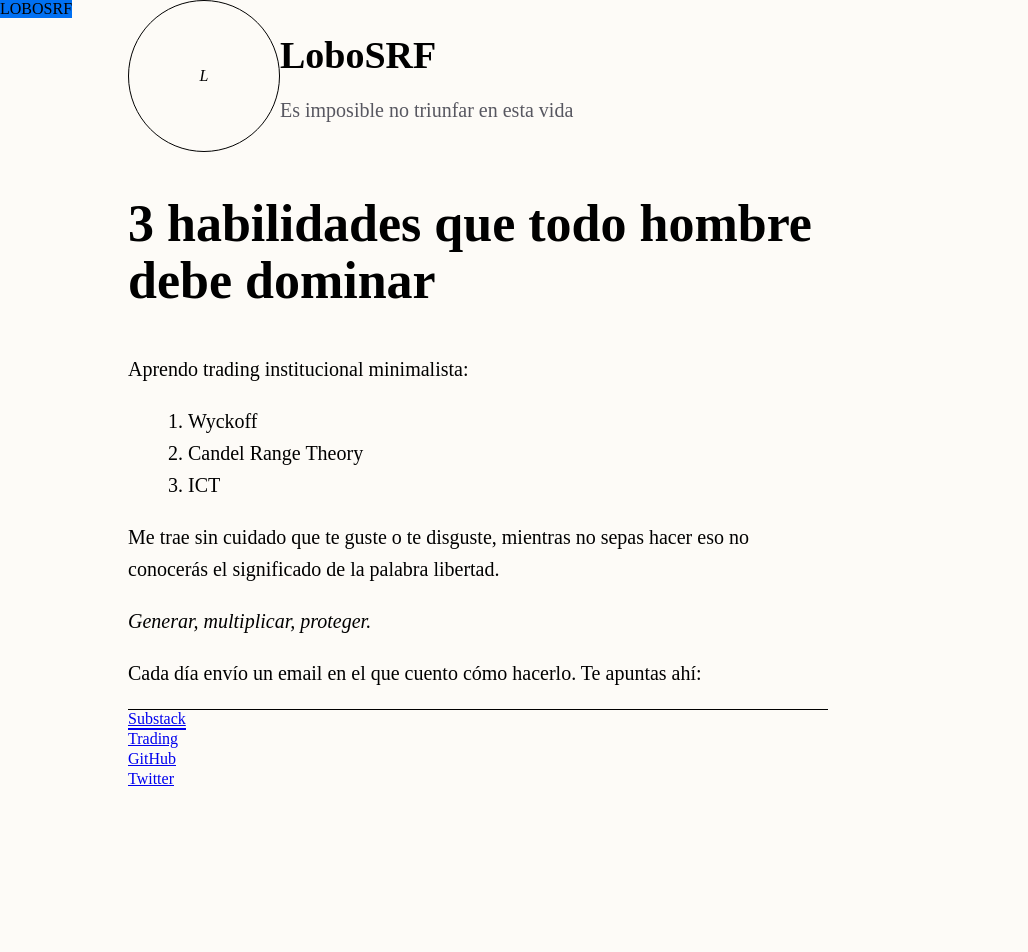
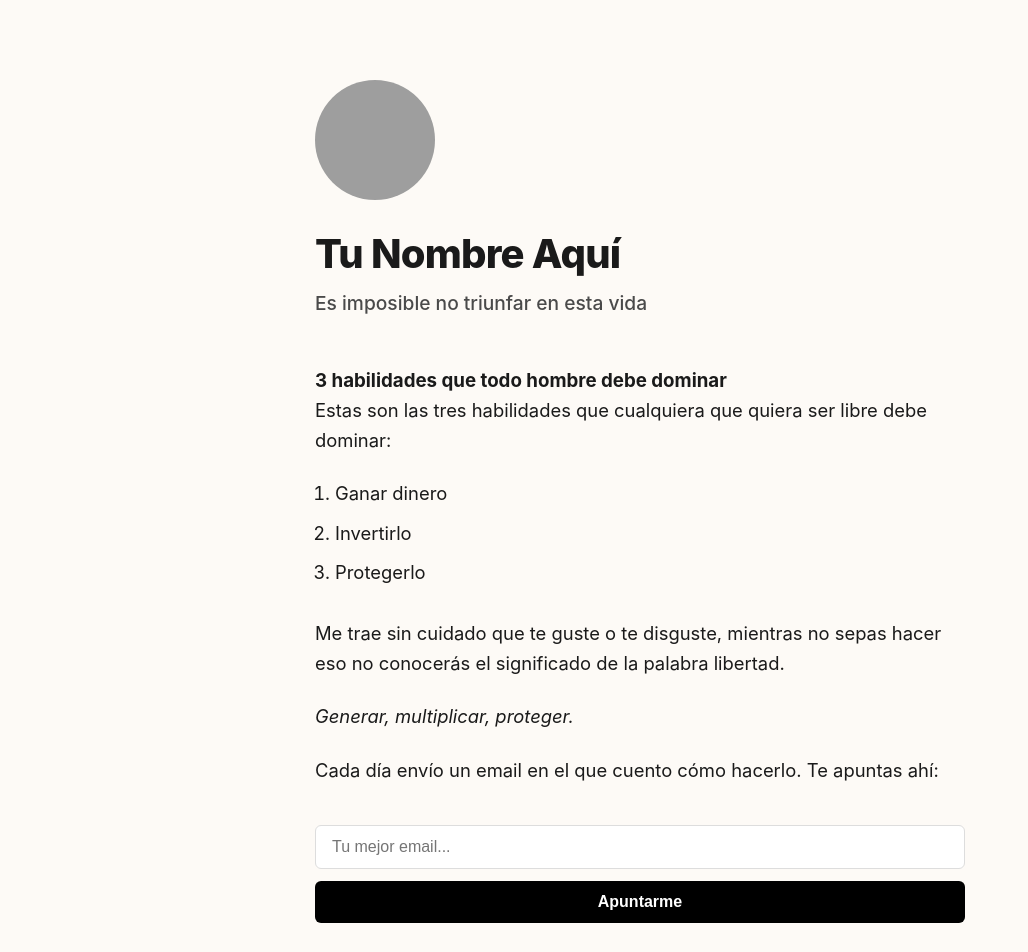
Before and after one commit to Lobosrf/My-web, a Next.js app: page / in a window 1280 px wide. Shown: the top 952 px of the page, without its empty margins (0-1028 px from the left). Before the commit the page ends 800 px from the top, so only its background shows below. Built offline with nearby package versions, Linux system fonts and the light colour scheme; grey boxes are pictures that could not be loaded.

Commit message:
final clone

```diff
--- a/app/globals.css
+++ b/app/globals.css
@@ -1,8 +1,120 @@
-@tailwind base;
-@tailwind components;
-@tailwind utilities;
+/* globals.css */
+
+:root {
+  /* El secreto del diseño: un blanco roto/crema que no cansa la vista */
+  --bg-color: #fdfaf6;
+  --text-primary: #1a1a1a;
+  --text-secondary: #4a4a4a;
+  --accent-color: #000000;
+  --max-width: 650px;
+  /* Ancho crítico para que sea legible como un libro */
+}
+
+* {
+  box-sizing: border-box;
+  margin: 0;
+  padding: 0;
+}
 
 body {
-  background-color: #fdfbf7;
-  margin: 0;
+  background-color: var(--bg-color);
+  color: var(--text-primary);
+  font-family: 'Inter', -apple-system, BlinkMacSystemFont, "Segoe UI", Roboto, sans-serif;
+  line-height: 1.6;
+  /* Interlineado generoso para que el texto "respire" */
+  display: flex;
+  flex-direction: column;
+  align-items: center;
+  padding: 80px 24px;
 }
+
+/* Contenedor principal que centra todo */
+.container {
+  max-width: var(--max-width);
+  width: 100%;
+}
+
+/* Estilo de la foto de perfil */
+.profile-img {
+  width: 120px;
+  height: 120px;
+  border-radius: 50%;
+  object-fit: cover;
+  margin-bottom: 24px;
+}
+
+/* Tipografía */
+h1 {
+  font-size: 2.5rem;
+  font-weight: 800;
+  line-height: 1.1;
+  margin-bottom: 12px;
+  letter-spacing: -0.02em;
+}
+
+h2 {
+  font-size: 1.2rem;
+  font-weight: 500;
+  color: var(--text-secondary);
+  margin-bottom: 48px;
+}
+
+p,
+li {
+  font-size: 1.15rem;
+  margin-bottom: 1.5rem;
+  color: var(--text-primary);
+}
+
+ul,
+ol {
+  margin-bottom: 2rem;
+  padding-left: 20px;
+}
+
+li {
+  margin-bottom: 10px;
+}
+
+/* Enlaces (para tu futuro menú) */
+a {
+  color: var(--text-primary);
+  text-decoration: underline;
+  text-underline-offset: 4px;
+  transition: opacity 0.2s;
+}
+
+a:hover {
+  opacity: 0.7;
+}
+
+/* Estilo para el formulario de suscripción */
+.form-container {
+  margin-top: 40px;
+  display: flex;
+  flex-direction: column;
+  gap: 12px;
+}
+
+input[type="email"] {
+  padding: 12px 16px;
+  border: 1px solid #ddd;
+  border-radius: 6px;
+  font-size: 1rem;
+  background: white;
+}
+
+button {
+  padding: 12px 24px;
+  background: var(--accent-color);
+  color: white;
+  border: none;
+  border-radius: 6px;
+  font-weight: 600;
+  cursor: pointer;
+  font-size: 1rem;
+}
+
+button:hover {
+  background: #333;
+}
--- a/app/page.tsx
+++ b/app/page.tsx
@@ -1,61 +1,58 @@
-import Link from 'next/link';
+// app/page.tsx
+import Image from 'next/image';
 
 export default function Home() {
   return (
-    <div className="min-h-screen bg-[#fdfbf7] text-black antialiased relative">
-      {/* LOGO AZUL SUPERIOR DERECHA */}
-      <div className="absolute top-0 right-0 p-8">
-        <div className="bg-[#0070f3] text-white px-3 py-1 font-black text-sm uppercase tracking-tighter">
-          lobosrf
-        </div>
-      </div>
+    <main className="container">
+      {/* 1. Foto de Perfil */}
+      <Image
+        src="/tu-foto.jpg" // Asegúrate de poner tu foto en la carpeta /public
+        alt="Tu Nombre"
+        width={120}
+        height={120}
+        className="profile-img"
+        priority
+      />
 
-      <main className="max-w-[1024px] mx-auto px-8 py-24 md:py-36">
-        <div className="max-w-[700px]">
+      {/* 2. Encabezado */}
+      <section>
+        <h1>Tu Nombre Aquí</h1>
+        <h2>Es imposible no triunfar en esta vida</h2>
+      </section>
 
-          {/* CABECERA: FOTO IZQUIERDA, TEXTO DERECHA */}
-          <header className="flex items-center gap-8 mb-12 text-left justify-start">
-            <div className="w-[150px] h-[150px] rounded-full bg-gray-200 flex-shrink-0 overflow-hidden border border-black/5">
-              <div className="w-full h-full flex items-center justify-center text-gray-400 text-4xl font-bold italic">L</div>
-            </div>
-            <div className="text-left">
-              <h1 className="text-[38px] font-black mb-1 leading-none text-black">LoboSRF</h1>
-              <p className="text-[20px] text-[#575760]">Es imposible no triunfar en esta vida</p>
-            </div>
-          </header>
+      {/* 3. Cuerpo de texto (Copiando la estructura de la imagen) */}
+      <section>
+        <h3>3 habilidades que todo hombre debe dominar</h3>
+        <p>Estas son las tres habilidades que cualquiera que quiera ser libre debe dominar:</p>
 
-          {/* CUERPO DE TEXTO */}
-          <article className="space-y-8 text-left text-black">
-            <h1 className="text-[52px] font-black leading-[1.1] text-black tracking-tight">
-              3 habilidades que todo hombre debe dominar
-            </h1>
+        <ol>
+          <li>Ganar dinero</li>
+          <li>Invertirlo</li>
+          <li>Protegerlo</li>
+        </ol>
 
-            <div className="text-[20px] leading-[1.6] space-y-6">
-              <p>Aprendo trading institucional minimalista:</p>
+        <p>
+          Me trae sin cuidado que te guste o te disguste, mientras no sepas hacer
+          eso no conocerás el significado de la palabra libertad.
+        </p>
 
-              <ol className="list-decimal list-inside space-y-3 font-bold">
-                <li>Wyckoff</li>
-                <li>Candel Range Theory</li>
-                <li>ICT</li>
-              </ol>
+        <p><em>Generar, multiplicar, proteger.</em></p>
 
-              <p>Me trae sin cuidado que te guste o te disguste, mientras no sepas hacer eso no conocerás el significado de la palabra libertad.</p>
+        <p>Cada día envío un email en el que cuento cómo hacerlo. Te apuntas ahí:</p>
+      </section>
 
-              <p className="italic font-bold">Generar, multiplicar, proteger.</p>
-
-              <p>Cada día envío un email en el que cuento cómo hacerlo. Te apuntas ahí:</p>
-            </div>
-
-            {/* ENLACES ESTILO LISTA ALINEADOS A LA IZQUIERDA */}
-            <nav className="flex flex-col gap-6 pt-10 border-t border-gray-200 items-start">
-              <Link href="https://lobosrf.substack.com" className="text-xl font-bold border-b-2 border-black">Substack</Link>
-              <Link href="#" className="text-xl font-bold border-b-2 border-transparent hover:border-black transition-all">Trading</Link>
-              <Link href="https://github.com/Lobosrf" className="text-xl font-bold border-b-2 border-transparent hover:border-black transition-all">GitHub</Link>
-              <Link href="#" className="text-xl font-bold border-b-2 border-transparent hover:border-black transition-all">Twitter</Link>
-            </nav>
-          </article>
-        </div>
-      </main>
-    </div>
+      {/* 4. Formulario de Suscripción */}
+      <form className="form-container">
+        <input
+          type="email"
+          placeholder="Tu mejor email..."
+          required
+          className="email-input"
+        />
+        <button type="submit">
+          Apuntarme
+        </button>
+      </form>
+    </main>
   );
 }
```
